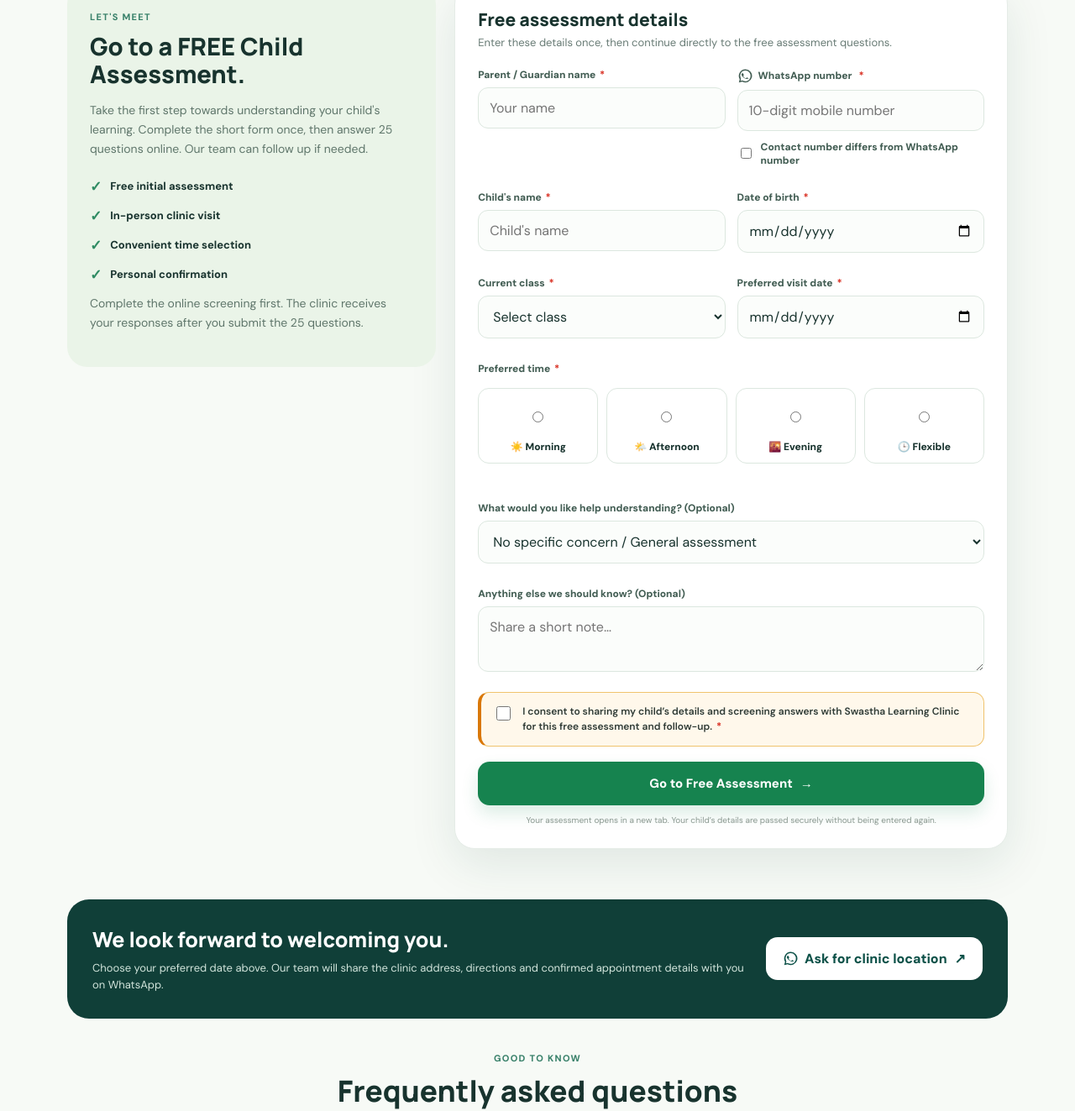
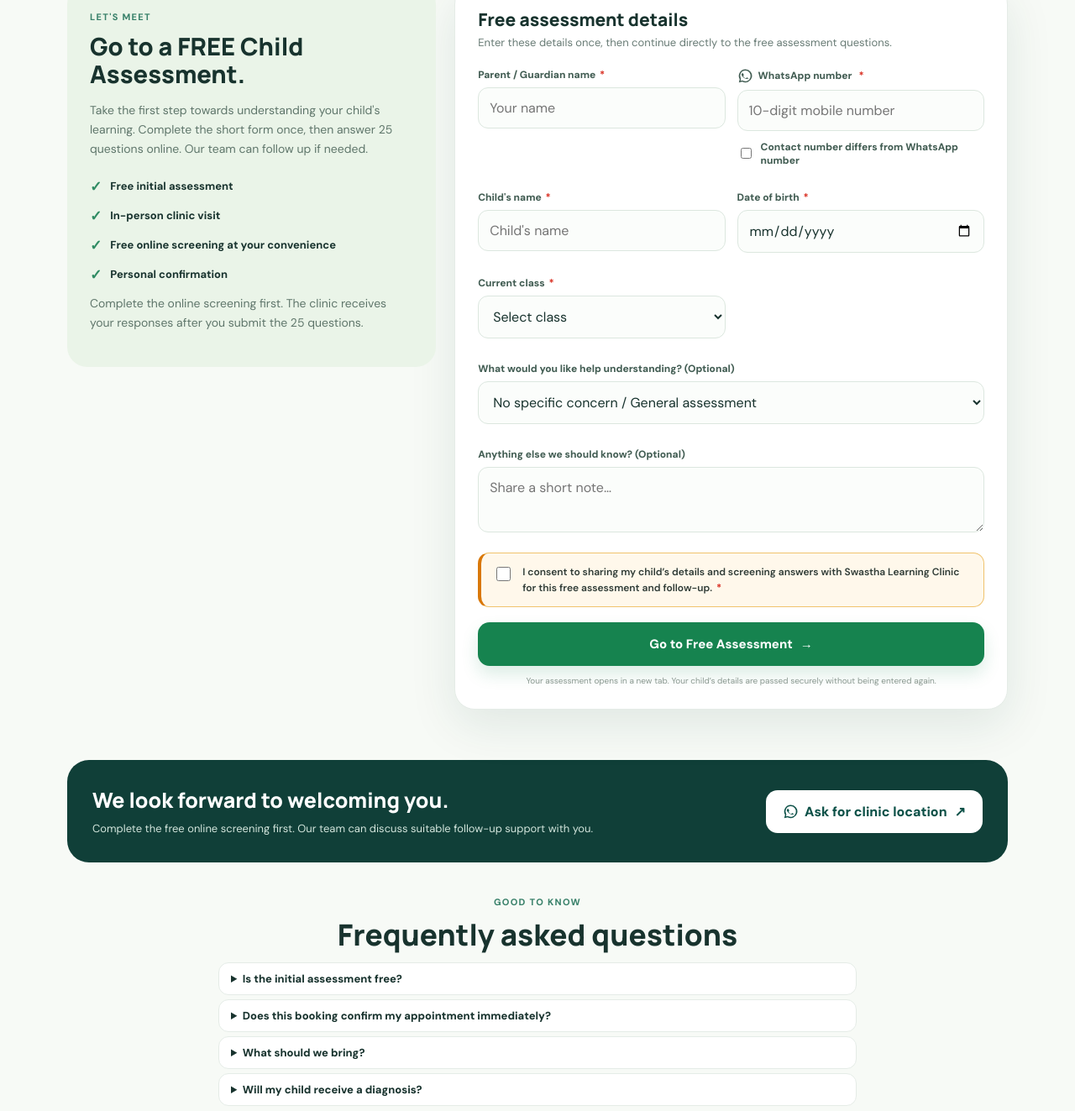
Before and after one commit to nishadbacker-sketch/swastha-main-website, a plain HTML site: page index.html in a window 1280 px wide. Shown: the part 2832-4155 px from the top of the page at 84% size. Drawn offline with Linux system fonts and the light colour scheme.

Commit message:
Remove visit date and time choices from free assessment form

```diff
--- a/index.html
+++ b/index.html
@@ -141,7 +141,7 @@
   <p data-i18n="stepsDesc">Our team will guide your child through suitable activities and discuss the next steps with you.</p>
  </div>
  <div class="steps">
-  <article class="step"><span class="emoji">📲</span><div><h3 data-i18n="step1Title">1. Book your free assessment</h3><p data-i18n="step1Desc">Share a few details and choose your preferred date and time.</p></div></article>
+  <article class="step"><span class="emoji">📲</span><div><h3 data-i18n="step1Title">1. Book your free assessment</h3><p data-i18n="step1Desc">Share your child’s details once, then complete the free online assessment.</p></div></article>
   <article class="step"><span class="emoji">🏡</span><div><h3 data-i18n="step2Title">2. Visit our clinic</h3><p data-i18n="step2Desc">Bring your child for a friendly, in-person assessment session.</p></div></article>
   <article class="step"><span class="emoji">🌟</span><div><h3 data-i18n="step3Title">3. Understand the way forward</h3><p data-i18n="step3Desc">Discuss your child's strengths, support needs and recommended next steps.</p></div></article>
  </div>
@@ -155,7 +155,7 @@
   <ul class="benefits">
    <li><span class="check">✓</span> <span data-i18n="ben1">Free initial assessment</span></li>
    <li><span class="check">✓</span> <span data-i18n="ben2">In-person clinic visit</span></li>
-   <li><span class="check">✓</span> <span data-i18n="ben3">Convenient time selection</span></li>
+   <li><span class="check">✓</span> <span data-i18n="ben3">Free online screening at your convenience</span></li>
    <li><span class="check">✓</span> <span data-i18n="ben4">Personal confirmation</span></li>
   </ul>
   <p class="notice" data-i18n="bookNotice">Complete the online screening first. The clinic receives your responses after you submit the 25 questions.</p>
@@ -198,19 +198,6 @@
      <option value="Other / Not attending school" data-i18n="optClassOther">Other / Not attending school</option>
     </select>
    </div>
-   <div class="field">
-    <label for="date"><span data-i18n="lblDate">Preferred visit date</span> <span class="req-star">*</span></label>
-    <input id="date" name="date" type="date">
-   </div>
-   <div class="field full">
-    <label><span data-i18n="lblTime">Preferred time</span> <span class="req-star">*</span></label>
-    <div class="visit-choice">
-     <label class="choice"><input type="radio" name="time" value="Morning"> <span data-i18n="timeMorning">☀️ Morning</span></label>
-     <label class="choice"><input type="radio" name="time" value="Afternoon"> <span data-i18n="timeAfternoon">🌤️ Afternoon</span></label>
-     <label class="choice"><input type="radio" name="time" value="Evening"> <span data-i18n="timeEvening">🌇 Evening</span></label>
-     <label class="choice"><input type="radio" name="time" value="Flexible"> <span data-i18n="timeFlexible">🕒 Flexible</span></label>
-    </div>
-   </div>
    <div class="field full">
     <label for="support" data-i18n="lblSupport">What would you like help understanding? (Optional)</label>
     <select id="support" name="support">
@@ -243,7 +230,7 @@
 <section class="visit">
  <div>
   <h2 data-i18n="visitTitle">We look forward to welcoming you.</h2>
-  <p data-i18n="visitDesc">Choose your preferred date above. Our team will share the clinic address, directions and confirmed appointment details with you on WhatsApp.</p>
+  <p data-i18n="visitDesc">Complete the free online screening first. Our team can discuss suitable follow-up support with you.</p>
  </div>
  <a class="btn" href="https://wa.me/919249056889?text=Hello%20Learning%20Clinic%2C%20please%20share%20your%20clinic%20location%20and%20directions."><span class="wa-link"><svg class="wa-mark" viewBox="0 0 32 32" role="img" aria-label="WhatsApp"><path fill="currentColor" d="M16 2.7A13.1 13.1 0 0 0 4.7 22.4L3 29l6.8-1.8A13.1 13.1 0 1 0 16 2.7Z"/><path fill="#fff" d="M16 5.2a10.6 10.6 0 0 0-9.1 16l.4.7-1 3.8 3.9-1 .7.4A10.6 10.6 0 1 0 16 5.2Zm5.9 15.1c-.3.8-1.6 1.5-2.3 1.6-.6.1-1.4.2-2.2-.1-.5-.2-1.2-.4-2.1-.8-3.7-1.6-6.1-5.4-6.3-5.7-.2-.3-1.5-2-.1-3.9.4-.6.9-.8 1.2-.8h.9c.3 0 .6 0 .8.6l1.1 2.6c.1.2.1.4 0 .6l-.4.6-.6.6c-.2.2-.4.4-.2.8.2.4.9 1.5 2 2.4 1.4 1.2 2.6 1.6 3 1.8.4.2.6.1.8-.1l1-1.2c.2-.3.5-.3.8-.2l2.4 1.1c.4.2.7.3.8.5.1.2.1 1-.2 1.7Z"/></svg><span data-i18n="visitBtn">Ask for clinic location</span></span> ↗</a>
 </section>
```
